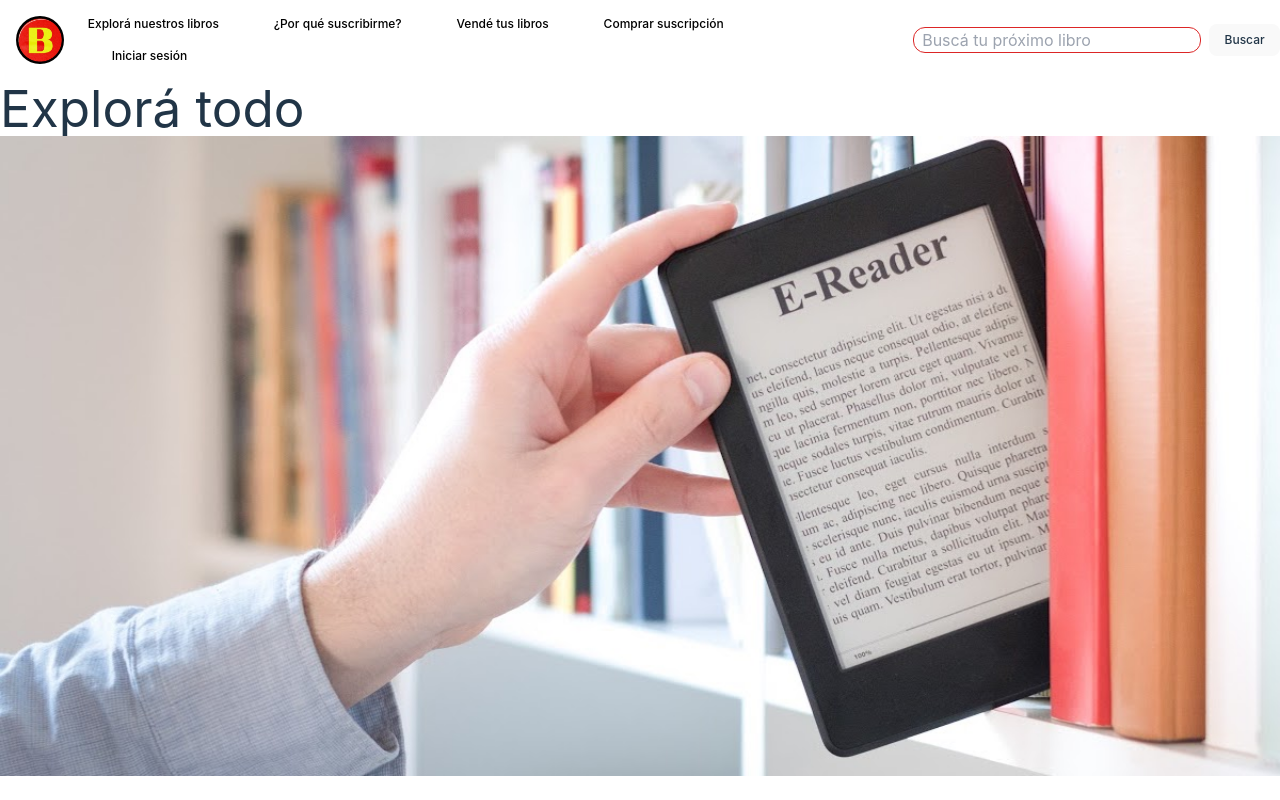
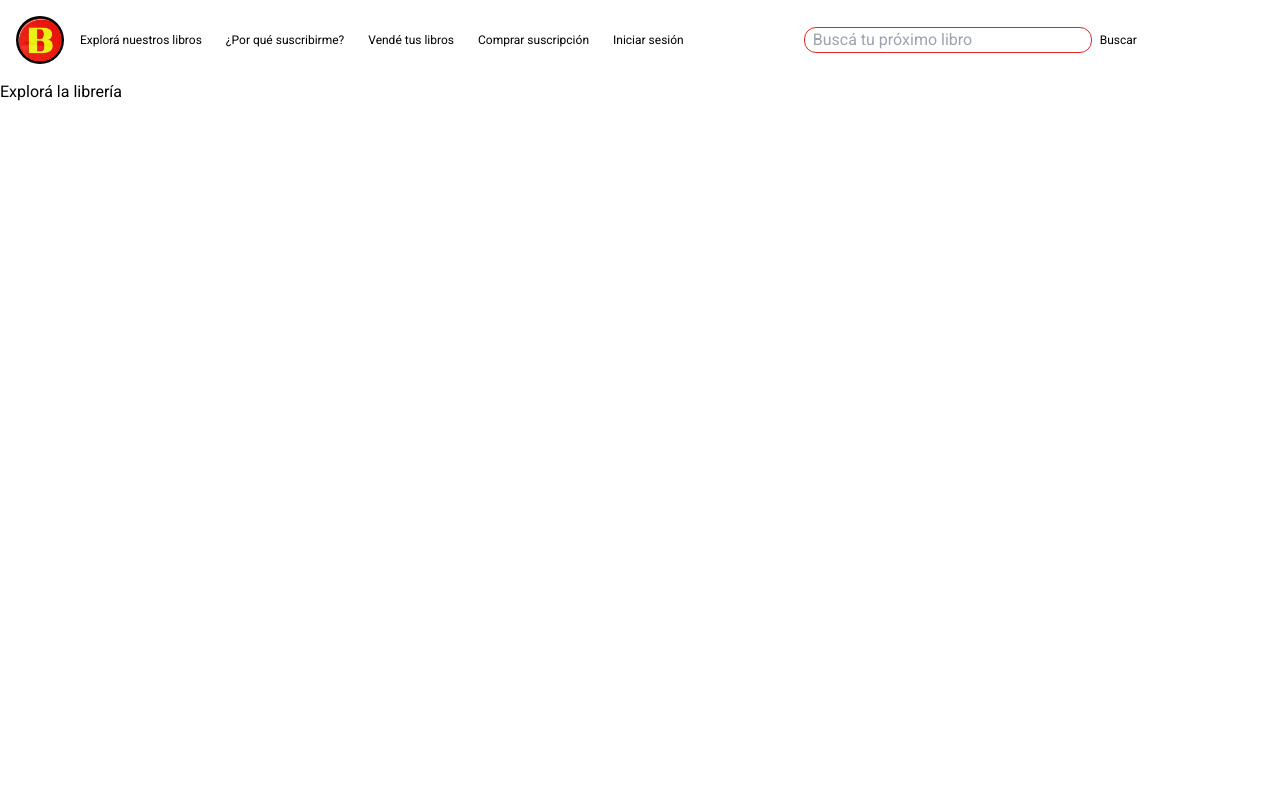
Before and after one commit to bookbuster-ar/web-app-front, a React (Vite) app: page /home/library in a window 1280 px wide. Built offline with nearby package versions, Linux system fonts and the light colour scheme.

Commit message:
Importé la font-family Roboto

```diff
--- a/index.html
+++ b/index.html
@@ -4,6 +4,8 @@
     <meta charset="UTF-8" />
     <link rel="icon" type="image/svg+xml" href="/vite.svg" />
     <meta name="viewport" content="width=device-width, initial-scale=1.0" />
+    <link rel="preconnect" href="https://fonts.gstatic.com">
+    <link href="https://fonts.googleapis.com/css2?family=Roboto:wght@400;500;700&display=swap" rel="stylesheet">
     <title>Bookbuster | Bienveidos</title>
   </head>
   <body>
--- a/src/index.css
+++ b/src/index.css
@@ -2,7 +2,7 @@
 @tailwind components;
 @tailwind utilities;
 
-:root {
+/* :root {
   font-family: Inter, system-ui, Avenir, Helvetica, Arial, sans-serif;
   line-height: 1.5;
   font-weight: 400;
@@ -67,4 +67,4 @@
   button {
     background-color: #f9f9f9;
   }
-}
+} */
--- a/src/views/Library.jsx
+++ b/src/views/Library.jsx
@@ -1,10 +1,7 @@
-import fondoHome from '../assets/fondo-home.jpg';
-
 const Library = () => {
   return (
     <div>
-      <h1>Explorá todo</h1>
-      <img className='w-full' src={fondoHome} alt="fondo-libro" />
+      <h1>Explorá la librería</h1>
     </div>
   );
 };
--- a/tailwind.config.js
+++ b/tailwind.config.js
@@ -1,8 +1,12 @@
 /** @type {import('tailwindcss').Config} */
 export default {
-  content: ["./index.html", "./src/**/*.{js,ts,jsx,tsx}"],
+  content: ['./index.html', './src/**/*.{js,ts,jsx,tsx}'],
   theme: {
-    extend: {},
+    extend: {
+      fontFamily: {
+        sans: ['Roboto', 'sans-serif'],
+      },
+    },
   },
   plugins: [],
-}
+};
```
